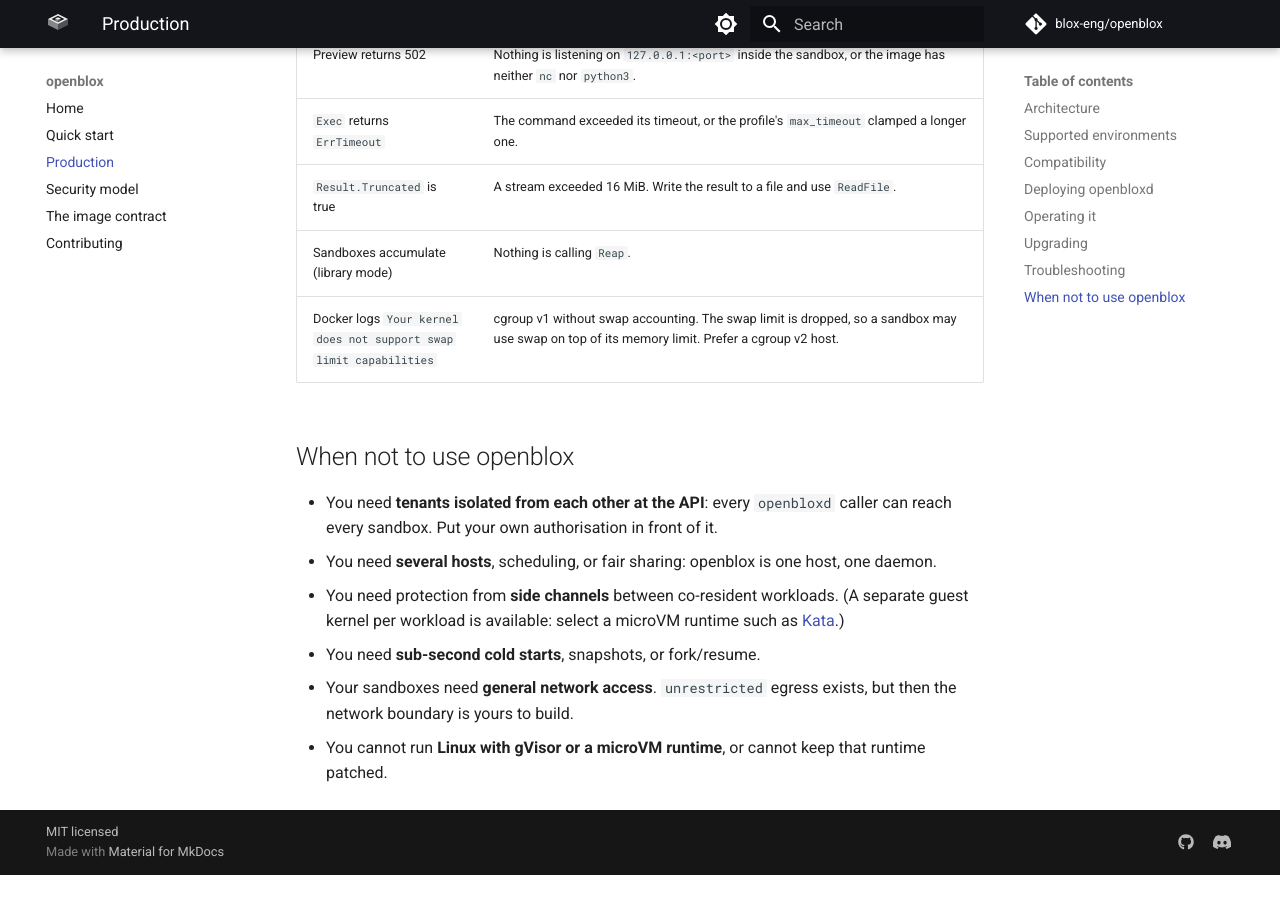
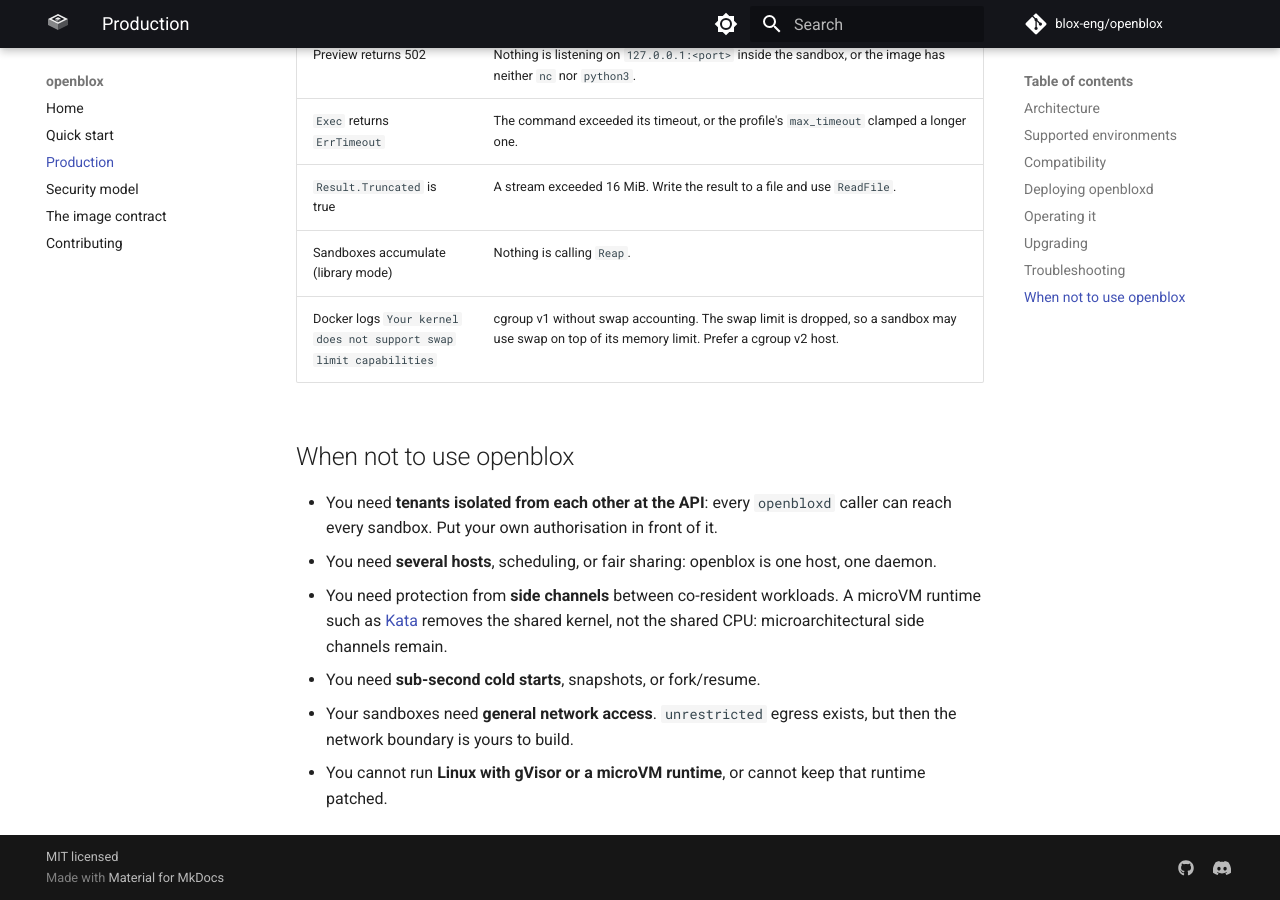
Before and after one commit to blox-eng/openblox, an MkDocs documentation site: the page built from docs/production.md, in a window 1280 px wide and 900 px high, scrolled down 5365 px. Built offline with MkDocs 1.6.1 and Material for MkDocs 9.7.7, drawn with Linux system fonts in a browser that asks for light colours; comment, search, counter and statistics services are not loaded; before the commit the page ends 6240 px from its top, so only the background shows below that.

Commit message:
docs: keep the README and landing page honest about Kata
A separate kernel does not remove side channels between co-resident
sandboxes (they still share CPUs and caches), so stop implying Kata
answers that bullet. Name the two Kata differences next to the
containment table, and say on the landing page that Kata needs KVM and
is measured on amd64 only.

Co-Authored-By: Claude Opus 5.5 (1M context) <noreply@anthropic.com>

```diff
--- a/docs/production.md
+++ b/docs/production.md
@@ -198,9 +198,9 @@ no version state, so nothing needs migrating in either direction.
   caller can reach every sandbox. Put your own authorisation in front of it.
 - You need **several hosts**, scheduling, or fair sharing: openblox is one host,
   one daemon.
-- You need protection from **side channels** between co-resident workloads. (A
-  separate guest kernel per workload is available: select a microVM runtime such as
-  [Kata](getting-started.md#using-kata-instead).)
+- You need protection from **side channels** between co-resident workloads. A microVM
+  runtime such as [Kata](getting-started.md#using-kata-instead) removes the shared
+  kernel, not the shared CPU: microarchitectural side channels remain.
 - You need **sub-second cold starts**, snapshots, or fork/resume.
 - Your sandboxes need **general network access**. `unrestricted` egress exists, but
   then the network boundary is yours to build.
```
Also changed, not shown: README.md (+8 -5 lines), 1 other file.
